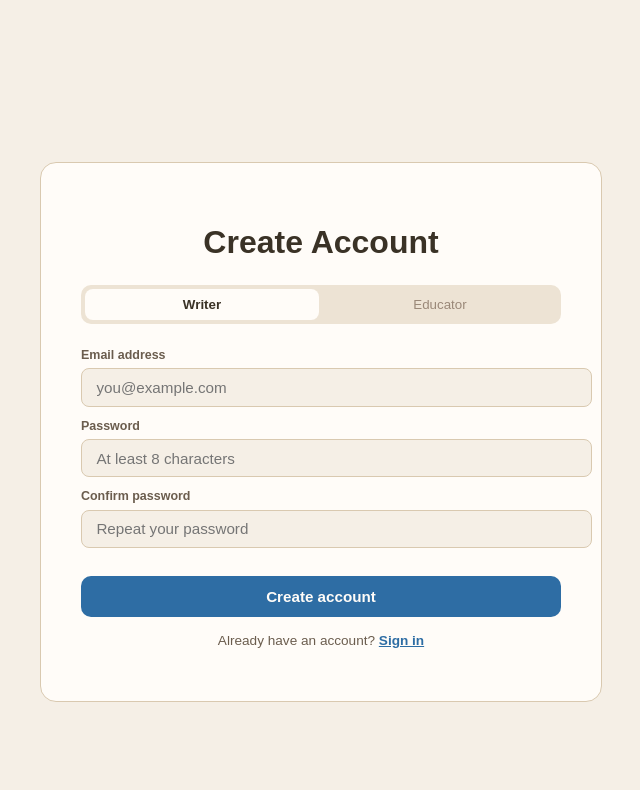
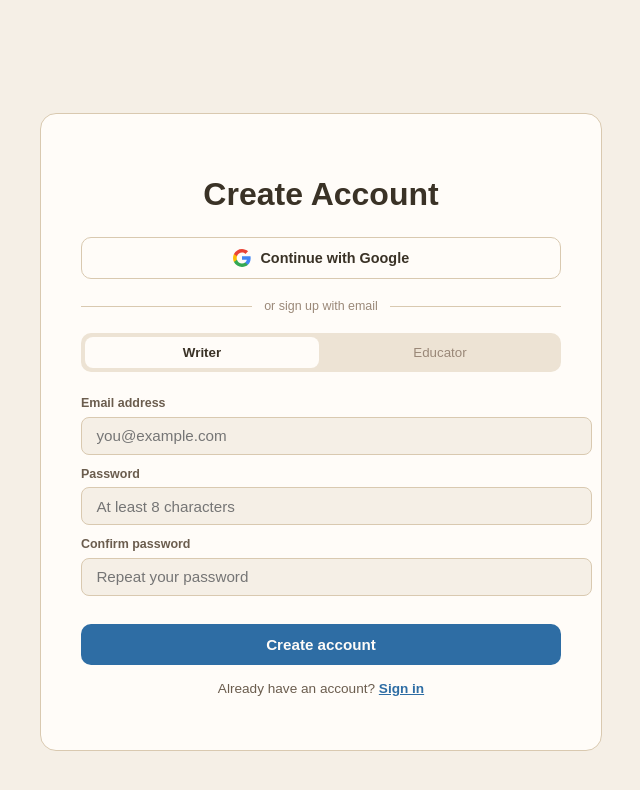
Before and after one commit to bergengeoff-creator/fictifly, a React (Create React App) app: page /signup in a window 1280 px wide. Shown: the top 790 px of the page, without its empty margins (319-959 px from the left). Built offline with nearby package versions, Linux system fonts and the light colour scheme; no server answers.

Commit message:
google button add

```diff
--- a/src/pages/Signup.jsx
+++ b/src/pages/Signup.jsx
@@ -102,7 +102,24 @@ export default function Signup() {
     <div style={{ minHeight: '100vh', background: '#F5EFE6', display: 'flex', alignItems: 'center', justifyContent: 'center', padding: '2rem 1.25rem', fontFamily: 'sans-serif' }}>
       <div style={{ background: '#FFFCF8', border: '1px solid #D9C9B0', borderRadius: '16px', padding: '2.5rem', maxWidth: '480px', width: '100%' }}>
         <h1 style={{ color: '#3A3226', marginBottom: '1.5rem', textAlign: 'center' }}>Create Account</h1>
-
+{!isMinor && (
+  <div>
+    <button onClick={handleGoogleSignup} style={{ width: '100%', background: '#FFFCF8', border: '1px solid #D9C9B0', borderRadius: '10px', padding: '0.7rem', fontWeight: 600, fontSize: '0.9rem', cursor: 'pointer', display: 'flex', alignItems: 'center', justifyContent: 'center', gap: '0.6rem', marginBottom: '1.25rem', color: '#3A3226' }}>
+      <svg width="18" height="18" viewBox="0 0 18 18">
+        <path fill="#4285F4" d="M17.64 9.2c0-.637-.057-1.251-.164-1.84H9v3.481h4.844c-.209 1.125-.843 2.078-1.796 2.717v2.258h2.908c1.702-1.567 2.684-3.875 2.684-6.615z"/>
+        <path fill="#34A853" d="M9 18c2.43 0 4.467-.806 5.956-2.184l-2.908-2.258c-.806.54-1.837.86-3.048.86-2.344 0-4.328-1.584-5.036-3.711H.957v2.332C2.438 15.983 5.482 18 9 18z"/>
+        <path fill="#FBBC05" d="M3.964 10.707c-.18-.54-.282-1.117-.282-1.707s.102-1.167.282-1.707V4.961H.957C.347 6.175 0 7.55 0 9s.348 2.825.957 4.039l3.007-2.332z"/>
+        <path fill="#EA4335" d="M9 3.58c1.321 0 2.508.454 3.44 1.345l2.582-2.58C13.463.891 11.426 0 9 0 5.482 0 2.438 2.017.957 4.961L3.964 7.293C4.672 5.166 6.656 3.58 9 3.58z"/>
+      </svg>
+      Continue with Google
+    </button>
+    <div style={{ display: 'flex', alignItems: 'center', gap: '0.75rem', marginBottom: '1.25rem' }}>
+      <div style={{ flex: 1, height: '1px', background: '#D9C9B0' }} />
+      <span style={{ fontSize: '0.78rem', color: '#9A8878' }}>or sign up with email</span>
+      <div style={{ flex: 1, height: '1px', background: '#D9C9B0' }} />
+    </div>
+  </div>
+)}
         {!isMinor && (
           <div style={{ display: 'flex', background: '#EDE3D4', borderRadius: '10px', padding: '4px', gap: '4px', marginBottom: '1.5rem' }}>
             {['standard', 'teacher'].map((type) => (
```
